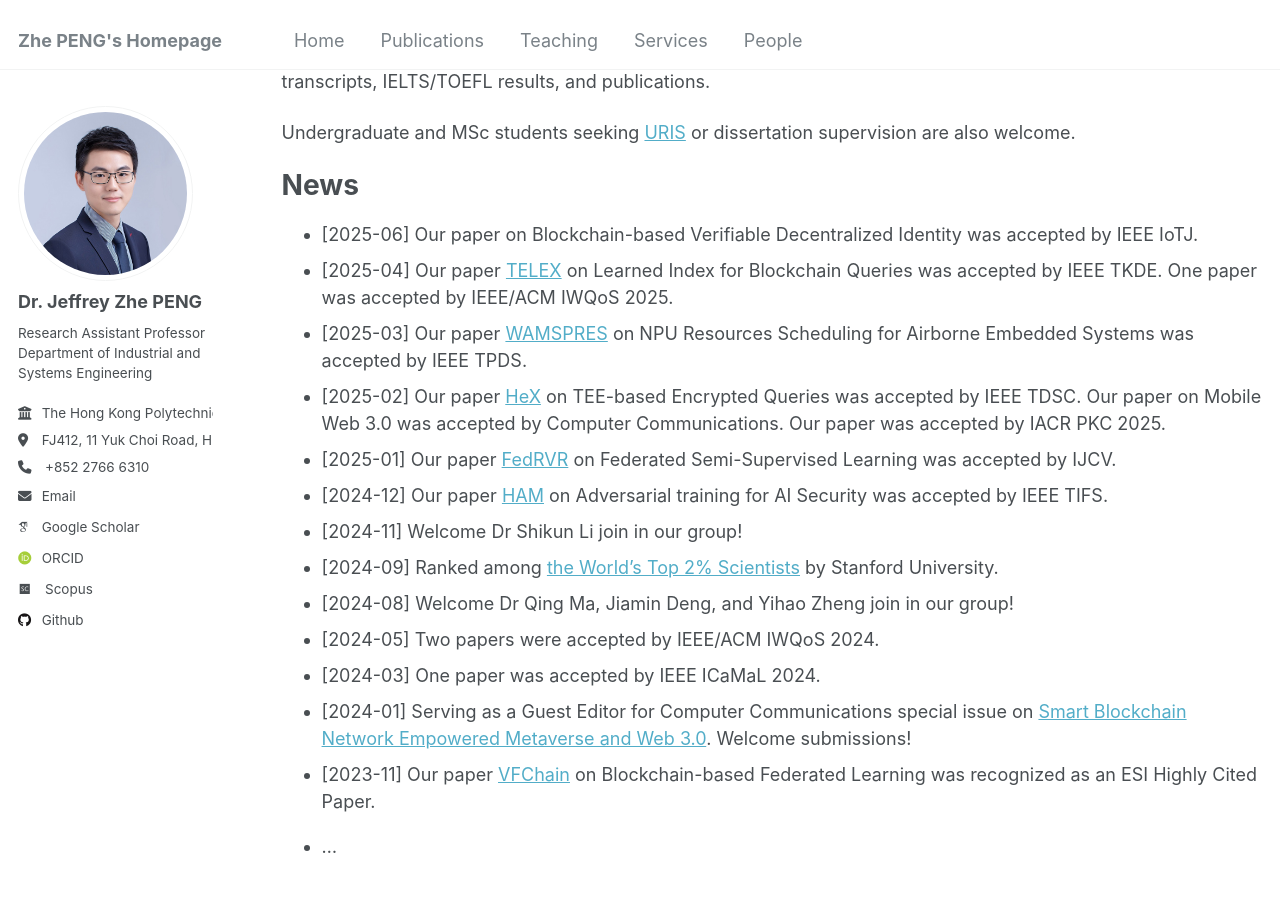
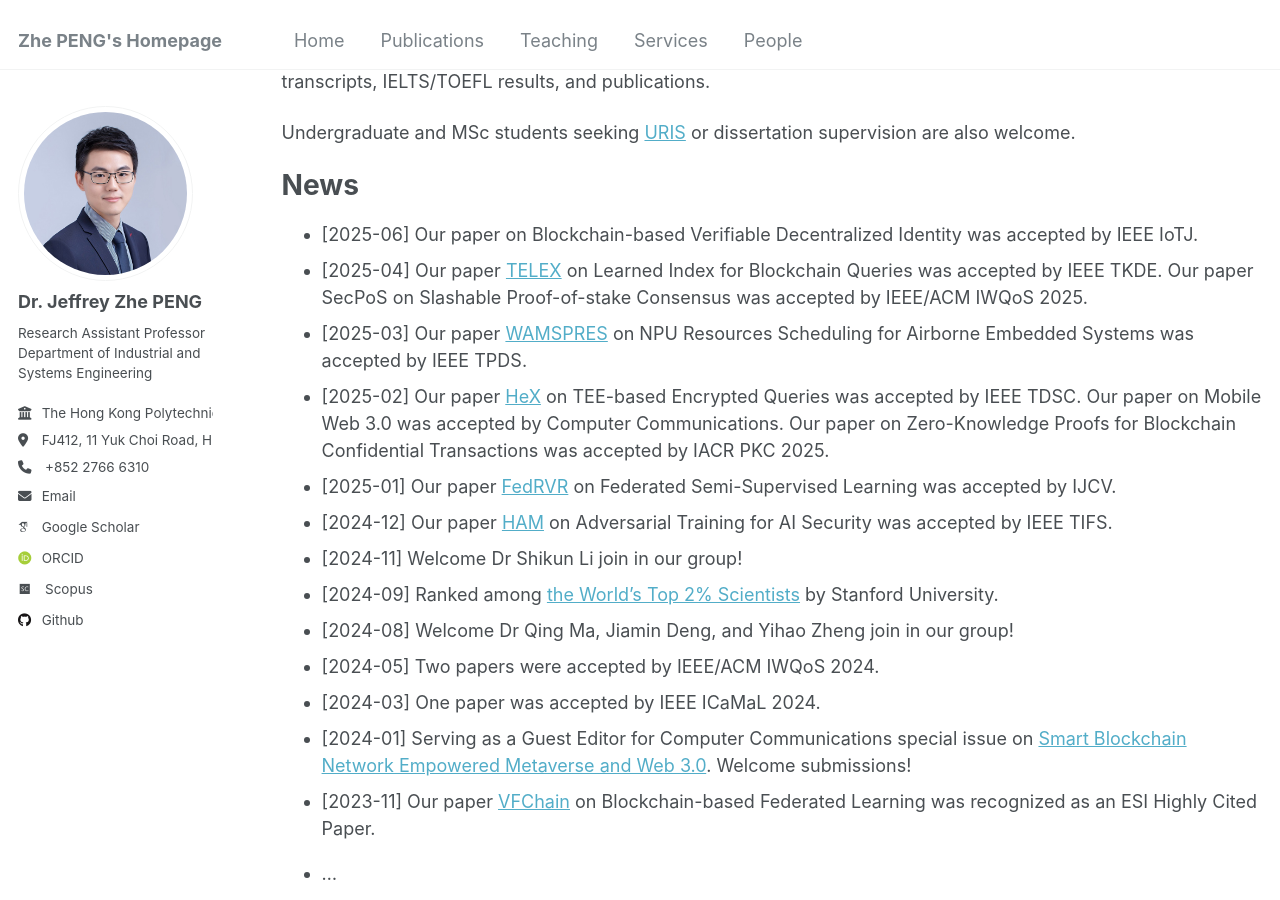
Before and after one commit to PENG-Zhe/peng-zhe.github.io, a Jekyll site: the page built from _pages/about.md, in a window 1280 px wide and 900 px high, scrolled down 688 px. Built offline with Jekyll 4.4.1, drawn with Linux system fonts in a browser that asks for light colours; some web fonts are replaced.

Commit message:
Update about.md

```diff
--- a/_pages/about.md
+++ b/_pages/about.md
@@ -26,11 +26,12 @@ Undergraduate and MSc students seeking [URIS](https://www.polyu.edu.hk/gs/ug-res
 
 # News
 - [2025-06] Our paper on Blockchain-based Verifiable Decentralized Identity was accepted by IEEE IoTJ.
-- [2025-04] Our paper <a href="https://ieeexplore.ieee.org/document/10979200" target="_blank">TELEX</a> on Learned Index for Blockchain Queries was accepted by IEEE TKDE. One paper was accepted by IEEE/ACM IWQoS 2025.
+- [2025-04] Our paper <a href="https://ieeexplore.ieee.org/document/10979200" target="_blank">TELEX</a> on Learned Index for Blockchain Queries was accepted by IEEE TKDE.
+Our paper SecPoS on Slashable Proof-of-stake Consensus was accepted by IEEE/ACM IWQoS 2025.
 - [2025-03] Our paper <a href="https://ieeexplore.ieee.org/document/10942549" target="_blank">WAMSPRES</a> on NPU Resources Scheduling for Airborne Embedded Systems was accepted by IEEE TPDS.
-- [2025-02] Our paper <a href="https://ieeexplore.ieee.org/document/10882945" target="_blank">HeX</a> on TEE-based Encrypted Queries was accepted by IEEE TDSC. Our paper on Mobile Web 3.0 was accepted by Computer Communications. Our paper was accepted by IACR PKC 2025.
+- [2025-02] Our paper <a href="https://ieeexplore.ieee.org/document/10882945" target="_blank">HeX</a> on TEE-based Encrypted Queries was accepted by IEEE TDSC. Our paper on Mobile Web 3.0 was accepted by Computer Communications. Our paper on Zero-Knowledge Proofs for Blockchain Confidential Transactions was accepted by IACR PKC 2025.
 - [2025-01] Our paper <a href="https://link.springer.com/article/10.1007/s11263-024-02330-1" target="_blank">FedRVR</a> on Federated Semi-Supervised Learning was accepted by IJCV.
-- [2024-12] Our paper <a href="https://ieeexplore.ieee.org/document/10795188" target="_blank">HAM</a> on Adversarial training for AI Security was accepted by IEEE TIFS.
+- [2024-12] Our paper <a href="https://ieeexplore.ieee.org/document/10795188" target="_blank">HAM</a> on Adversarial Training for AI Security was accepted by IEEE TIFS.
 - [2024-11] Welcome Dr Shikun Li join in our group!
 - [2024-09] Ranked among <a href="https://elsevier.digitalcommonsdata.com/datasets/btchxktzyw/7" target="_blank">the World’s Top 2% Scientists</a> by Stanford University.
 - [2024-08] Welcome Dr Qing Ma, Jiamin Deng, and Yihao Zheng join in our group!
```
